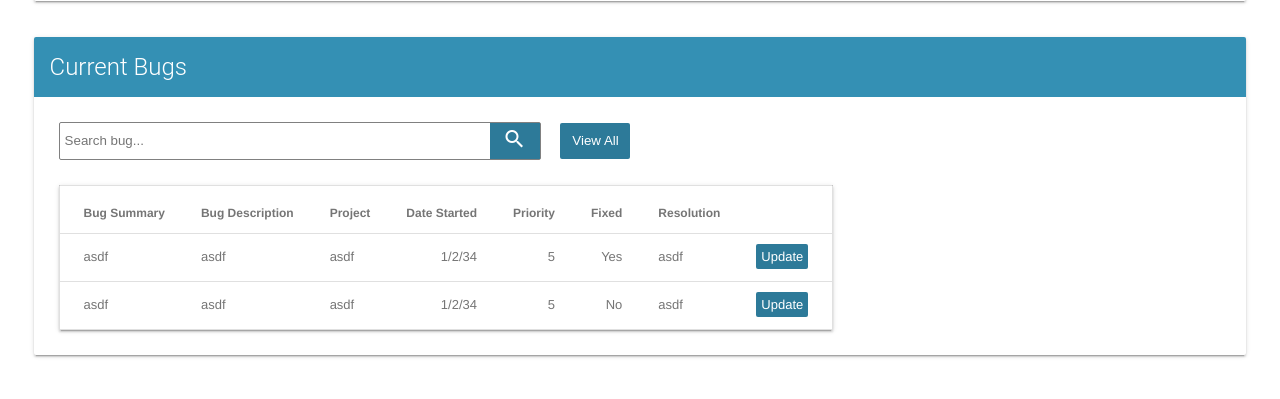
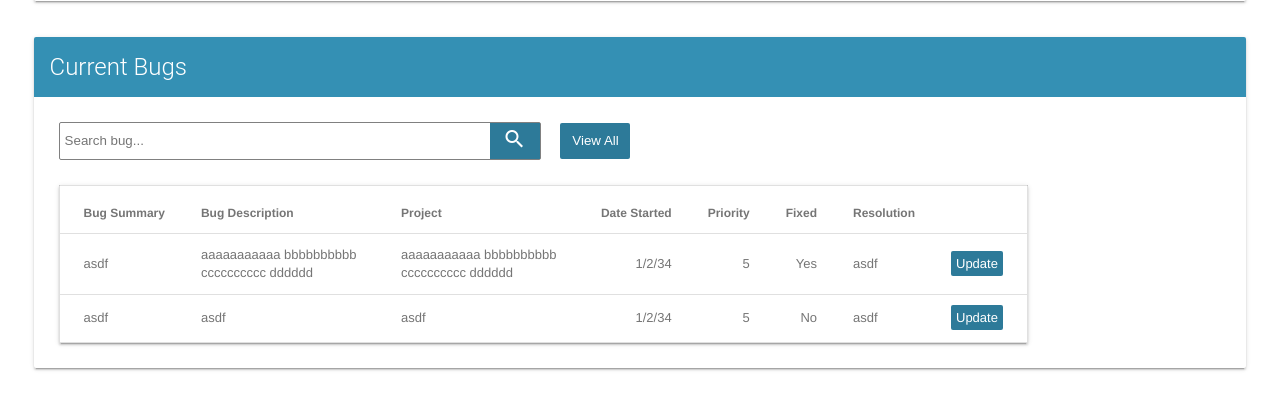
Before and after one commit to adam4321/CS-340_Databases, a Node server app: page / in a window 1280 px wide. Shown: the part 611-1010 px from the top of the page. Before the commit the page ends 969 px from the top, so only its background shows below. Run offline with Node 20, Linux system fonts and the light colour scheme; some libraries are stand-ins or nearby versions.

Commit message:
apply text wrap to bugs table

```diff
--- a/group_project/public/user-home.css
+++ b/group_project/public/user-home.css
@@ -52,3 +52,14 @@
     text-decoration: none;
     color: #fff;
 }
+
+.mdl-data-table {
+    table-layout: fixed;
+    word-break: break-all;
+    word-wrap: break-word;
+    white-space: normal;
+ }
+
+ td {
+     max-width: 200px;
+ }
--- a/group_project/views/user-home.handlebars
+++ b/group_project/views/user-home.handlebars
@@ -87,8 +87,8 @@
             <tbody>
                 <tr>
                     <td class="mdl-data-table__cell--non-numeric">asdf</td>
-                    <td class="mdl-data-table__cell--non-numeric">asdf</td>
-                    <td class="mdl-data-table__cell--non-numeric">asdf</td>
+                    <td class="mdl-data-table__cell--non-numeric">aaaaaaaaaaa bbbbbbbbbb cccccccccc dddddd</td>
+                    <td class="mdl-data-table__cell--non-numeric">aaaaaaaaaaa bbbbbbbbbb cccccccccc dddddd</td>
                     <td>1/2/34</td>
                     <td>5</td>
                     <td>Yes</td>
```
Also changed, not shown: group_project/public/main-style.css (line endings or trailing spaces).
